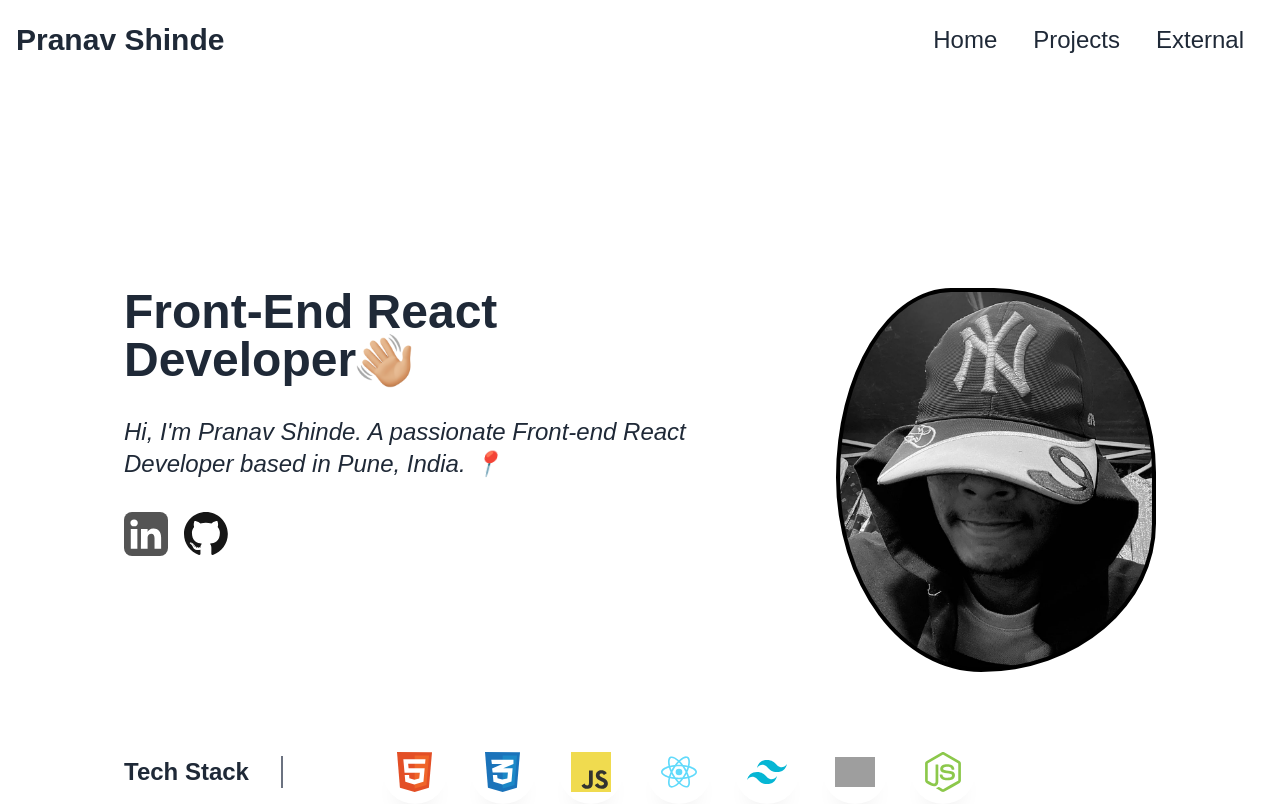
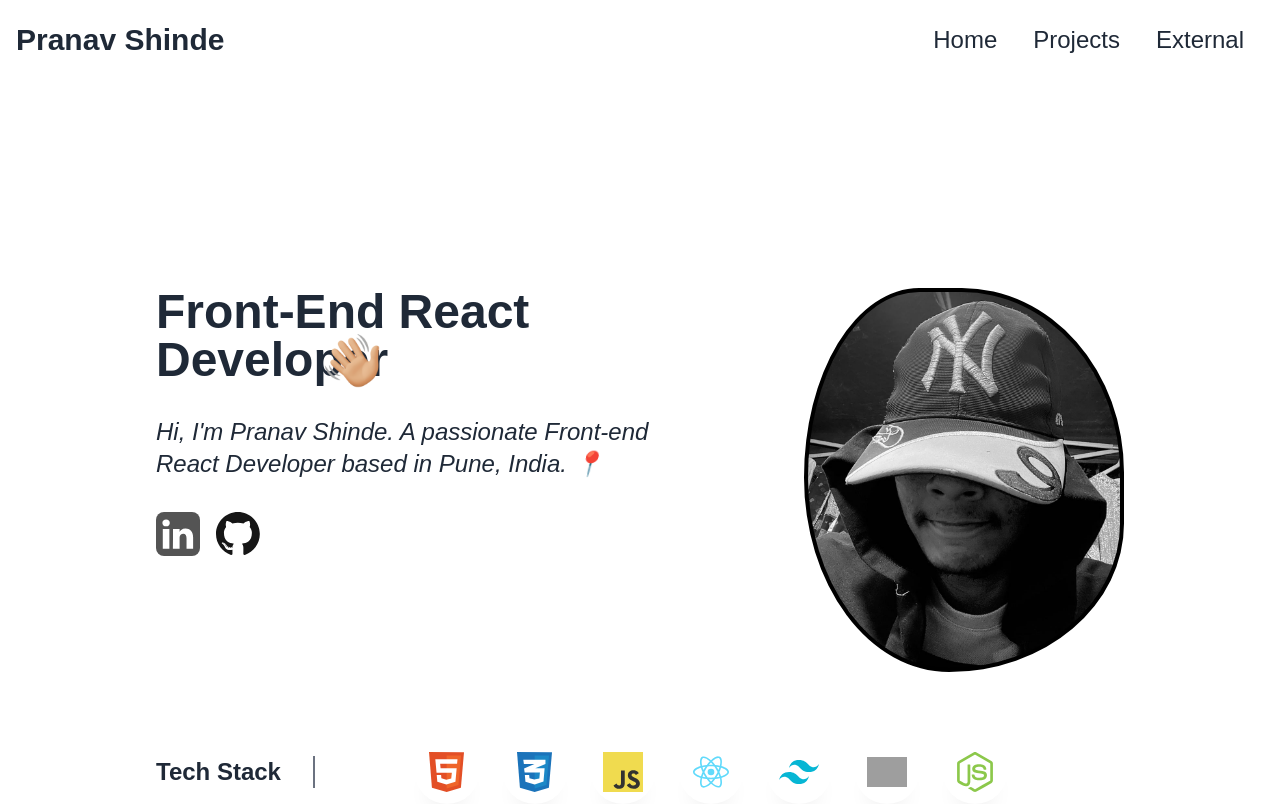
Before and after one commit to Py528/Personal_Website, a React (Vite) app in the folder vite-project/: page / in a window 1280 px wide. Built offline with nearby package versions, Linux system fonts and the light colour scheme; grey boxes are pictures that could not be loaded.

Commit message:
added 2 increment sizes

```diff
--- a/vite-project/tailwind.config.js
+++ b/vite-project/tailwind.config.js
@@ -4,7 +4,136 @@ export default {
 	theme: {
 		extend: {
 			width: {
-				128: '36rem',
+				2: '0.5rem',
+				4: '1rem',
+				6: '1.5rem',
+				8: '2rem',
+				10: '2.5rem',
+				12: '3rem',
+				14: '3.5rem',
+				16: '4rem',
+				18: '4.5rem',
+				20: '5rem',
+				22: '5.5rem',
+				24: '6rem',
+				26: '6.5rem',
+				28: '7rem',
+				30: '7.5rem',
+				32: '8rem',
+				34: '8.5rem',
+				36: '9rem',
+				38: '9.5rem',
+				40: '10rem',
+				42: '10.5rem',
+				44: '11rem',
+				46: '11.5rem',
+				48: '12rem',
+				50: '12.5rem',
+				52: '13rem',
+				54: '13.5rem',
+				56: '14rem',
+				58: '14.5rem',
+				60: '15rem',
+				62: '15.5rem',
+				64: '16rem',
+				66: '16.5rem',
+				68: '17rem',
+				70: '17.5rem',
+				72: '18rem',
+				74: '18.5rem',
+				76: '19rem',
+				78: '19.5rem',
+				80: '20rem',
+				82: '20.5rem',
+				84: '21rem',
+				86: '21.5rem',
+				88: '22rem',
+				90: '22.5rem',
+				92: '23rem',
+				94: '23.5rem',
+				96: '24rem',
+				98: '24.5rem',
+				100: '25rem',
+				102: '25.5rem',
+				104: '26rem',
+				106: '26.5rem',
+				108: '27rem',
+				110: '27.5rem',
+				112: '28rem',
+				114: '28.5rem',
+				116: '29rem',
+				118: '29.5rem',
+				120: '30rem',
+				122: '30.5rem',
+				124: '31rem',
+				126: '31.5rem',
+				128: '32rem',
+			},
+			height: {
+				2: '0.5rem',
+				4: '1rem',
+				6: '1.5rem',
+				8: '2rem',
+				10: '2.5rem',
+				12: '3rem',
+				14: '3.5rem',
+				16: '4rem',
+				18: '4.5rem',
+				20: '5rem',
+				22: '5.5rem',
+				24: '6rem',
+				26: '6.5rem',
+				28: '7rem',
+				30: '7.5rem',
+				32: '8rem',
+				34: '8.5rem',
+				36: '9rem',
+				38: '9.5rem',
+				40: '10rem',
+				42: '10.5rem',
+				44: '11rem',
+				46: '11.5rem',
+				48: '12rem',
+				50: '12.5rem',
+				52: '13rem',
+				54: '13.5rem',
+				56: '14rem',
+				58: '14.5rem',
+				60: '15rem',
+				62: '15.5rem',
+				64: '16rem',
+				66: '16.5rem',
+				68: '17rem',
+				70: '17.5rem',
+				72: '18rem',
+				74: '18.5rem',
+				76: '19rem',
+				78: '19.5rem',
+				80: '20rem',
+				82: '20.5rem',
+				84: '21rem',
+				86: '21.5rem',
+				88: '22rem',
+				90: '22.5rem',
+				92: '23rem',
+				94: '23.5rem',
+				96: '24rem',
+				98: '24.5rem',
+				100: '25rem',
+				102: '25.5rem',
+				104: '26rem',
+				106: '26.5rem',
+				108: '27rem',
+				110: '27.5rem',
+				112: '28rem',
+				114: '28.5rem',
+				116: '29rem',
+				118: '29.5rem',
+				120: '30rem',
+				122: '30.5rem',
+				124: '31rem',
+				126: '31.5rem',
+				128: '32rem',
 			},
 		},
 	},
```
